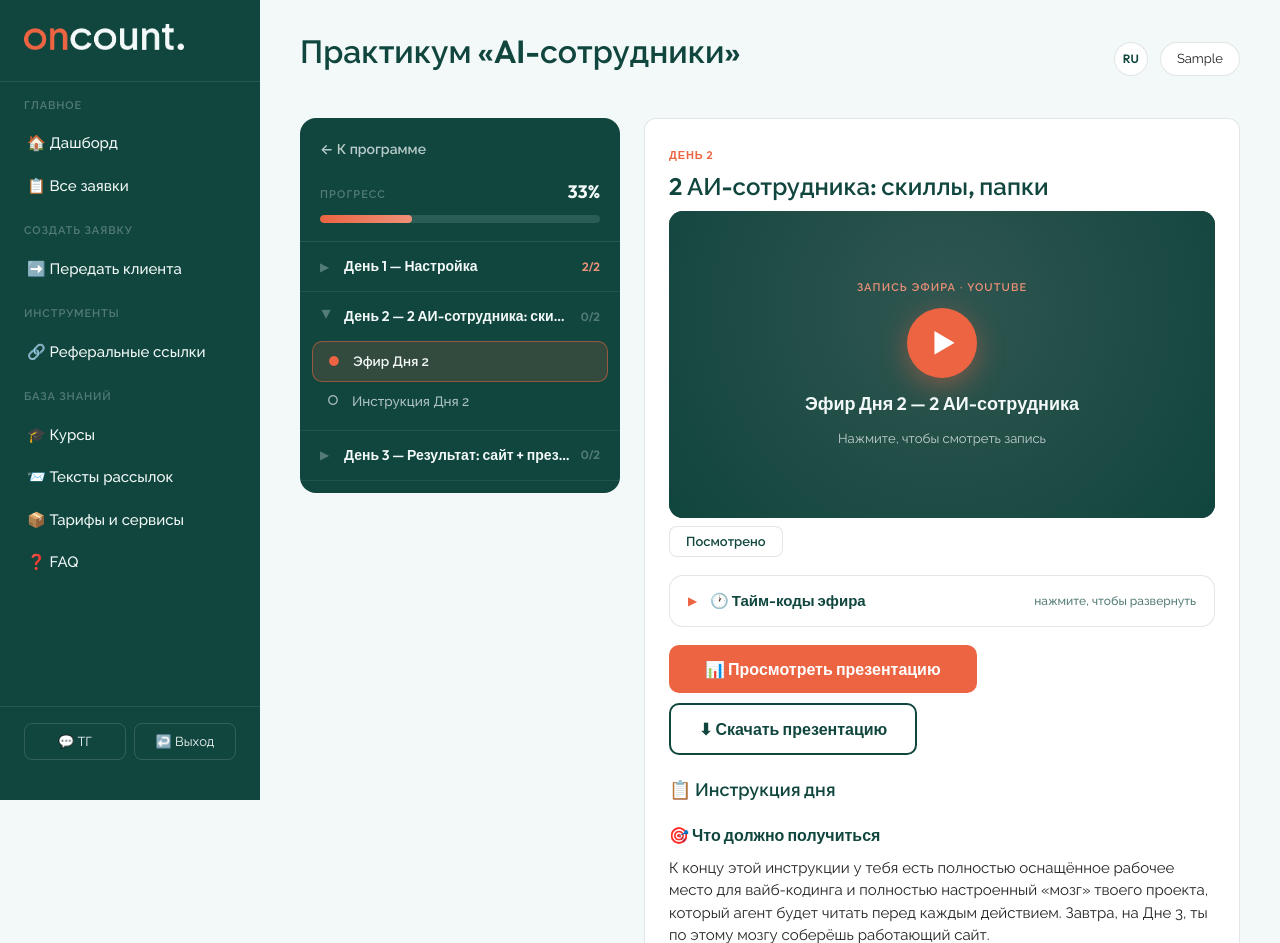
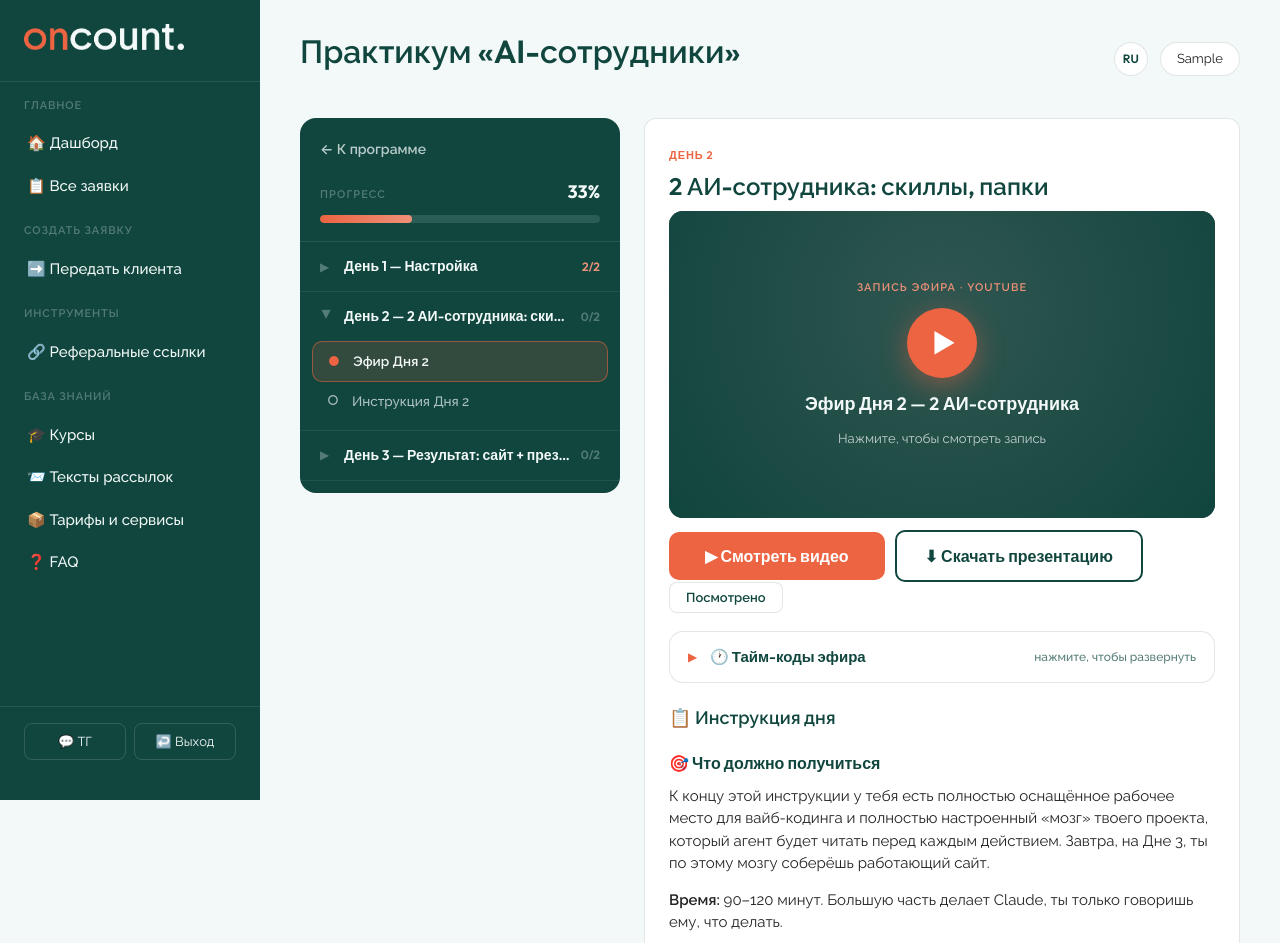
Before and after one commit to Oncount/oncount-partners, a FastAPI app: template app/templates/course-ai-setup-day2.html in a window 1280 px wide. Shown: the top 943 px of the page. Run offline with FastAPI, Linux system fonts and the light colour scheme; the template is opened without the code that fills it: most values are stand-ins (such as "Sample title", 1, 10 or a date in 2020); parts of the project's set-up code (start-up, migrations or seed data) failed here and were passed over.

Commit message:
День 2: оранжевая кнопка «Смотреть видео» + «Скачать презентацию» рядом; убрана «Смотреть презентацию»
Co-Authored-By: Claude Opus 4.7 <noreply@anthropic.com>

```diff
--- a/app/templates/course-ai-setup-day2.html
+++ b/app/templates/course-ai-setup-day2.html
@@ -618,6 +618,14 @@
               <div class="cp-video-title" data-i18n="video.title">Эфир Дня 2 — 2 АИ-сотрудника</div>
               <div class="cp-video-sub" data-i18n="video.sub">Нажмите, чтобы смотреть запись</div>
             </div>
+          </div>
+          <!-- Кнопки под видео: оранжевая «Смотреть видео» + «Скачать презентацию» рядом -->
+          <div class="cp-deck-actions">
+            <button class="cp-deck-btn" type="button" onclick="cpPlay()" data-i18n="video.playBtn">▶ Смотреть видео</button>
+            <a class="cp-deck-dl" id="cp-deck-dl"
+               href="https://drive.google.com/uc?export=download&id=1UK7dThNwH-W8_ijojHc_bQW-rU3vCWB4"
+               data-href-en="https://drive.google.com/uc?export=download&id=1OguqdiD2G-cJ07xh3ksr0LmBGCj7oJTM"
+               target="_blank" rel="noopener" data-i18n="deck.dl">⬇ Скачать презентацию</a>
           </div>
           <div class="cp-caption-row">
             <button class="cp-watched-btn" id="cp-watched-btn" type="button" onclick="cpWatched()" data-i18n="video.watched">Посмотрено</button>
@@ -665,14 +673,7 @@
             </ul>
           </details>
 
-          <!-- ===== ПРЕЗЕНТАЦИЯ (PDF из Google Drive) ===== -->
-          <div class="cp-deck-actions">
-            <button class="cp-deck-btn" id="cp-deck-btn" type="button" onclick="cpDeck()" data-i18n="deck.btn">📊 Просмотреть презентацию</button>
-            <a class="cp-deck-dl" id="cp-deck-dl"
-               href="https://drive.google.com/uc?export=download&id=1UK7dThNwH-W8_ijojHc_bQW-rU3vCWB4"
-               data-href-en="https://drive.google.com/uc?export=download&id=1OguqdiD2G-cJ07xh3ksr0LmBGCj7oJTM"
-               target="_blank" rel="noopener" data-i18n="deck.dl">⬇ Скачать презентацию</a>
-          </div>
+          <!-- ===== ПРЕЗЕНТАЦИЯ: кнопки перенесены наверх под видео; встроенный просмотр отключён ===== -->
           <div class="cp-deck" id="cp-deck" hidden>
             <div class="cp-deck-frame">
               <iframe id="cp-deck-frame"
@@ -1369,6 +1370,7 @@ company → products → audience → goals → economics → marketing → asse
 
   "deck.btn": "📊 View the presentation",
   "deck.dl": "⬇ Download the presentation",
+  "video.playBtn": "▶ Watch video",
 
   "guide.h3": "📋 Guide for today",
   "goal.title": "🎯 What you should end up with",
```
